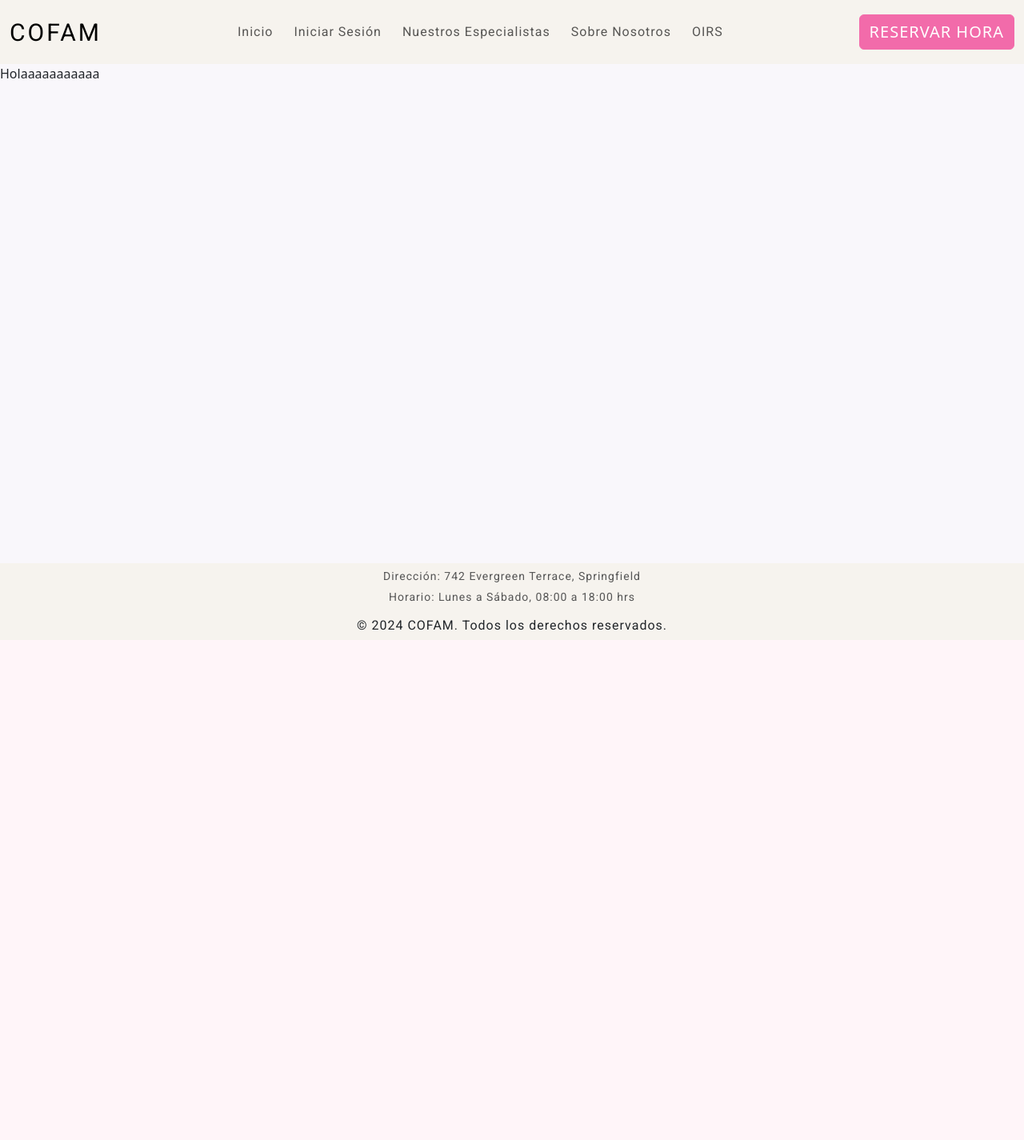
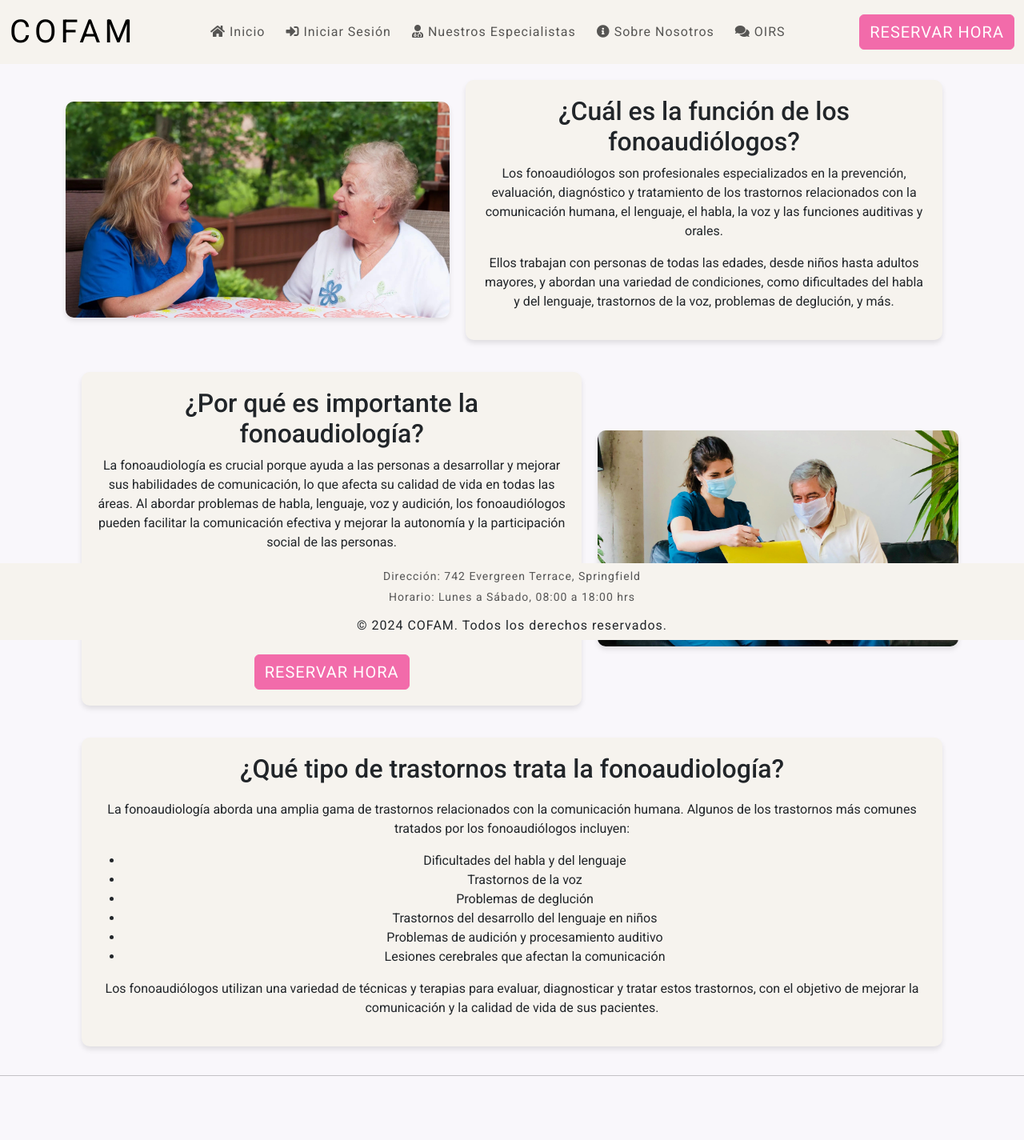
Before and after one commit to BryanBece/PortafolioTitulo, a Django app: page / in a window 1280 px wide. Shown: the whole page at 80% size. Before the commit the page ends 788 px from the top, so only its background shows below. Run offline with Django 5.2, Linux system fonts and the light colour scheme.

Commit message:
Actualizar estilos de la página y agregar íconos en la barra de navegación

```diff
--- a/WebApp/static/css/style.css
+++ b/WebApp/static/css/style.css
@@ -35,6 +35,7 @@
         .nav-link:hover {
             color: black;
             font-size: 17px;
+            font-weight: bold;
             /* Cambiar color al pasar el mouse */
         }
 
@@ -51,6 +52,8 @@
             /* Cambiar el color de fondo del body */
             margin-bottom: 10vh;
             /* Reservar espacio para el footer */
+            font-family: 'Roboto', sans-serif;
+            /* Cambiar la fuente a Roboto */
         }
 
         .footer {
@@ -72,6 +75,7 @@
             /* Cambiar la fuente a Roboto */
             letter-spacing: 1px;
             /* Espaciado entre letras */
+            margin-top: 10px;
         }
 
         .footer p {
--- a/WebApp/templates/base.html
+++ b/WebApp/templates/base.html
@@ -11,14 +11,15 @@
     <link href="https://fonts.googleapis.com/css2?family=Roboto:wght@400;500;700&display=swap" rel="stylesheet">
     <!-- Estilos CSS -->
     <link rel="stylesheet" href="{% static 'css/style.css' %}">
+    <link rel="stylesheet" href="https://cdnjs.cloudflare.com/ajax/libs/font-awesome/5.15.4/css/all.min.css" integrity="sha512-..." crossorigin="anonymous" />
+    <link rel="stylesheet" href="https://cdnjs.cloudflare.com/ajax/libs/font-awesome/5.15.4/css/v4-shims.min.css" integrity="sha512-..." crossorigin="anonymous" />
 
 </head>
 <body>
 
   <nav class="navbar navbar-expand-lg navbar-light">
     <div class="container-fluid">
-    <!-- Imagen en el lado izquierdo -->
-    <a class="navbar-brand" href="#" style="font-size: 30px; letter-spacing: 3px;">
+      <a class="navbar-brand" href="#" style="font-size: 40px; letter-spacing: 5px;">
         COFAM
       </a>
       <button class="navbar-toggler" type="button" data-bs-toggle="collapse" data-bs-target="#navbarNav" aria-controls="navbarNav" aria-expanded="false" aria-label="Toggle navigation">
@@ -27,19 +28,19 @@
       <div class="collapse navbar-collapse" id="navbarNav">
         <ul class="navbar-nav">
           <li class="nav-item">
-          <a class="nav-link" aria-current="page" href="#">Inicio</a>
+            <a class="nav-link" aria-current="page" href="#"><i class="fas fa-home"></i> Inicio</a>
           </li>
           <li class="nav-item">
-          <a class="nav-link" href="#">Iniciar Sesión</a>
+            <a class="nav-link" href="#"><i class="fas fa-sign-in-alt"></i> Iniciar Sesión</a>
           </li>
           <li class="nav-item">
-          <a class="nav-link" href="#">Nuestros Especialistas</a>
+            <a class="nav-link" href="#"><i class="fas fa-user-md"></i> Nuestros Especialistas</a>
           </li>
           <li class="nav-item">
-          <a class="nav-link" href="#">Sobre Nosotros</a>
+            <a class="nav-link" href="#"><i class="fas fa-info-circle"></i> Sobre Nosotros</a>
           </li>
           <li class="nav-item">
-          <a class="nav-link" href="#">OIRS</a>
+            <a class="nav-link" href="#"><i class="fas fa-comments"></i> OIRS</a>
           </li>
         </ul>
       </div>
@@ -50,9 +51,23 @@
     </div>
   </nav>
 
-<main>
-  {% block content %}{% endblock %}
+
+
+<main id="main-content">
+    {% block content %}
+    {% endblock %}
 </main>
+
+
+<style>
+    @media (max-width: 992px) {
+        #main-content {
+            margin-top: calc(30vh); /* Ajusta este valor según la altura de tu navbar */
+        }
+    }
+</style>
+
+
 
 
 
--- a/WebApp/templates/home.html
+++ b/WebApp/templates/home.html
@@ -1,10 +1,101 @@
 {% extends "base.html" %}
 {% block title %}Inicio{% endblock %}
+{% load static %}
 
 
 {% block content %}
 
-Holaaaaaaaaaaa
+<style>
+    .container {
+        display: flex;
+        justify-content: center;
+        align-items: center;
+    }
+
+    .text {
+        margin: 20px;
+        padding: 20px;
+        background-color: #f6f3ee;
+        border-radius: 10px;
+        box-shadow: 0 4px 6px rgba(0, 0, 0, 0.1);
+        text-align: center;
+    }
+
+    .image {
+        max-width: 100%;
+        max-height: 270px;
+        border-radius: 10px;
+        box-shadow: 0 4px 6px rgba(0, 0, 0, 0.1);
+    }
+
+    .text-container {
+        display: flex;
+        align-items: center;
+    }
+
+    @media (max-width: 768px) {
+        .text-container {
+            flex-direction: column;
+        }
+    }
+</style>
+
+
+<div class="container">
+    <div class="text-container">
+        <img src="{% static 'images/foto2.jpg' %}" alt="Imagen Fonoaudiología" class="image">
+        <div class="text">
+            <h2>¿Cuál es la función de los fonoaudiólogos?</h2>
+            <p>Los fonoaudiólogos son profesionales especializados en la prevención, evaluación, diagnóstico y
+                tratamiento de los trastornos relacionados con la comunicación humana, el lenguaje, el habla, la voz y
+                las funciones auditivas y orales.</p>
+            <p>Ellos trabajan con personas de todas las edades, desde niños hasta adultos mayores, y abordan una
+                variedad de condiciones, como dificultades del habla y del lenguaje, trastornos de la voz, problemas de
+                deglución, y más.</p>
+        </div>
+    </div>
+</div>
+
+<div class="container">
+    <div class="text-container">
+        <div class="text">
+            <h2>¿Por qué es importante la fonoaudiología?</h2>
+            <p>La fonoaudiología es crucial porque ayuda a las personas a desarrollar y mejorar sus habilidades de
+                comunicación, lo que afecta su calidad de vida en todas las áreas. Al abordar problemas de habla,
+                lenguaje, voz y audición, los fonoaudiólogos pueden facilitar la comunicación efectiva y mejorar la
+                autonomía y la participación social de las personas.</p>
+            <p>Además, la fonoaudiología también juega un papel importante en la detección temprana y el tratamiento de
+                trastornos del habla y del lenguaje en niños, lo que puede tener un impacto significativo en su
+                desarrollo y éxito académico en el futuro.</p>
+            <a href="#" class="btn btn-primary btn-reservar-hora">RESERVAR HORA</a>
+        </div>
+        <img src="{% static 'images/foto1.jpg' %}" alt="Imagen Fonoaudiología" class="image">
+    </div>
+</div>
+
+
+
+<div class="container">
+    <div class="text-container">
+        <div class="text" style="background-color: #f6f3ee; padding: 20px; border-radius: 10px; box-shadow: 0 4px 6px rgba(0, 0, 0, 0.1);">
+            <h2 style="margin-bottom: 20px;">¿Qué tipo de trastornos trata la fonoaudiología?</h2>
+            <p>La fonoaudiología aborda una amplia gama de trastornos relacionados con la comunicación humana. Algunos de
+                los trastornos más comunes tratados por los fonoaudiólogos incluyen:</p>
+            <ul>
+                <li>Dificultades del habla y del lenguaje</li>
+                <li>Trastornos de la voz</li>
+                <li>Problemas de deglución</li>
+                <li>Trastornos del desarrollo del lenguaje en niños</li>
+                <li>Problemas de audición y procesamiento auditivo</li>
+                <li>Lesiones cerebrales que afectan la comunicación</li>
+            </ul>
+            <p>Los fonoaudiólogos utilizan una variedad de técnicas y terapias para evaluar, diagnosticar y tratar estos
+                trastornos, con el objetivo de mejorar la comunicación y la calidad de vida de sus pacientes.</p>
+        </div>
+    </div>
+</div>
+
+<hr>
 
 
 {% endblock %}
```
Also changed, not shown: WebApp/static/images/foto1.jpg (added), WebApp/static/images/foto2.jpg (added), WebApp/static/images/foto3.jpg (added). Lines whose indentation alone changed are shown as unchanged.
